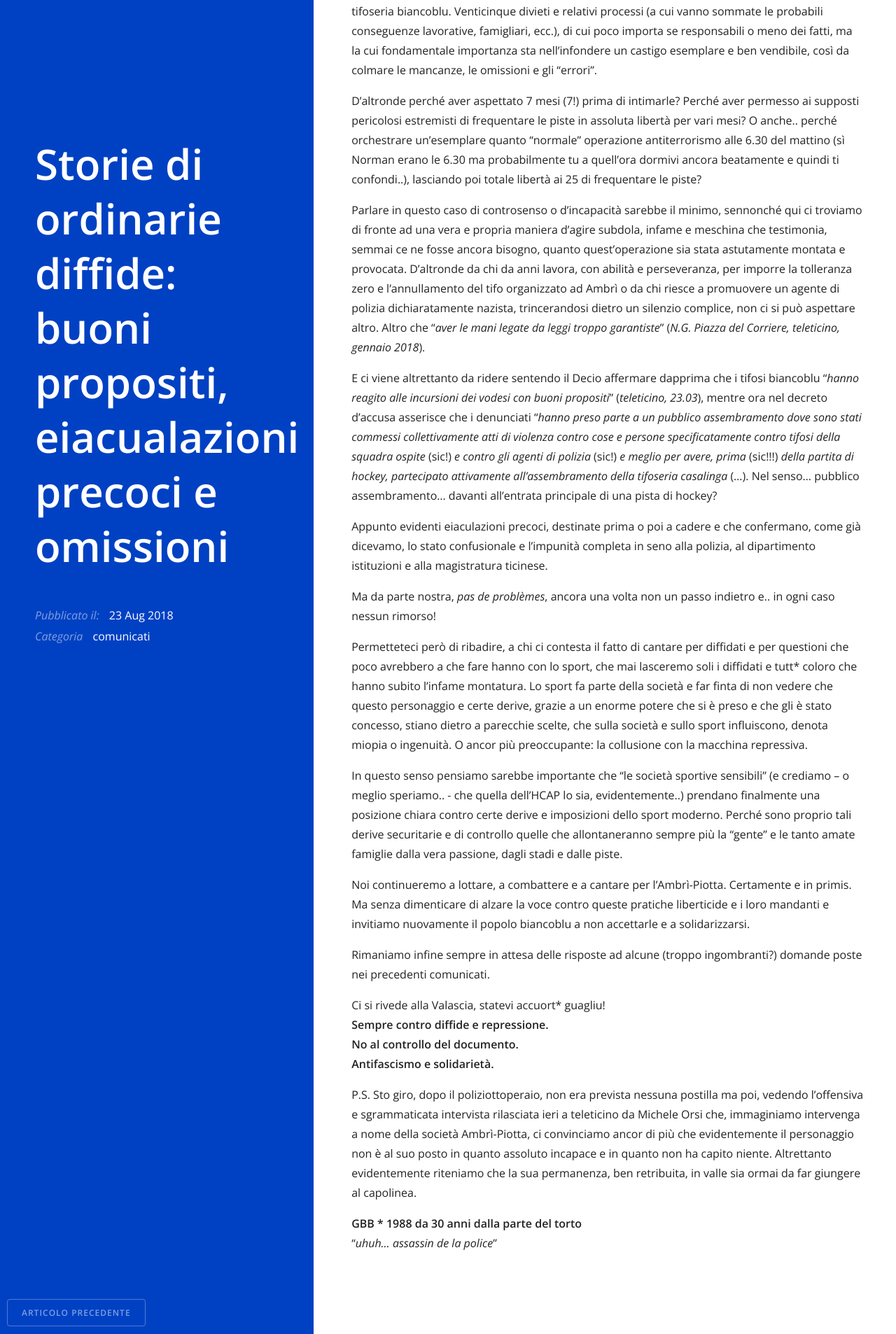
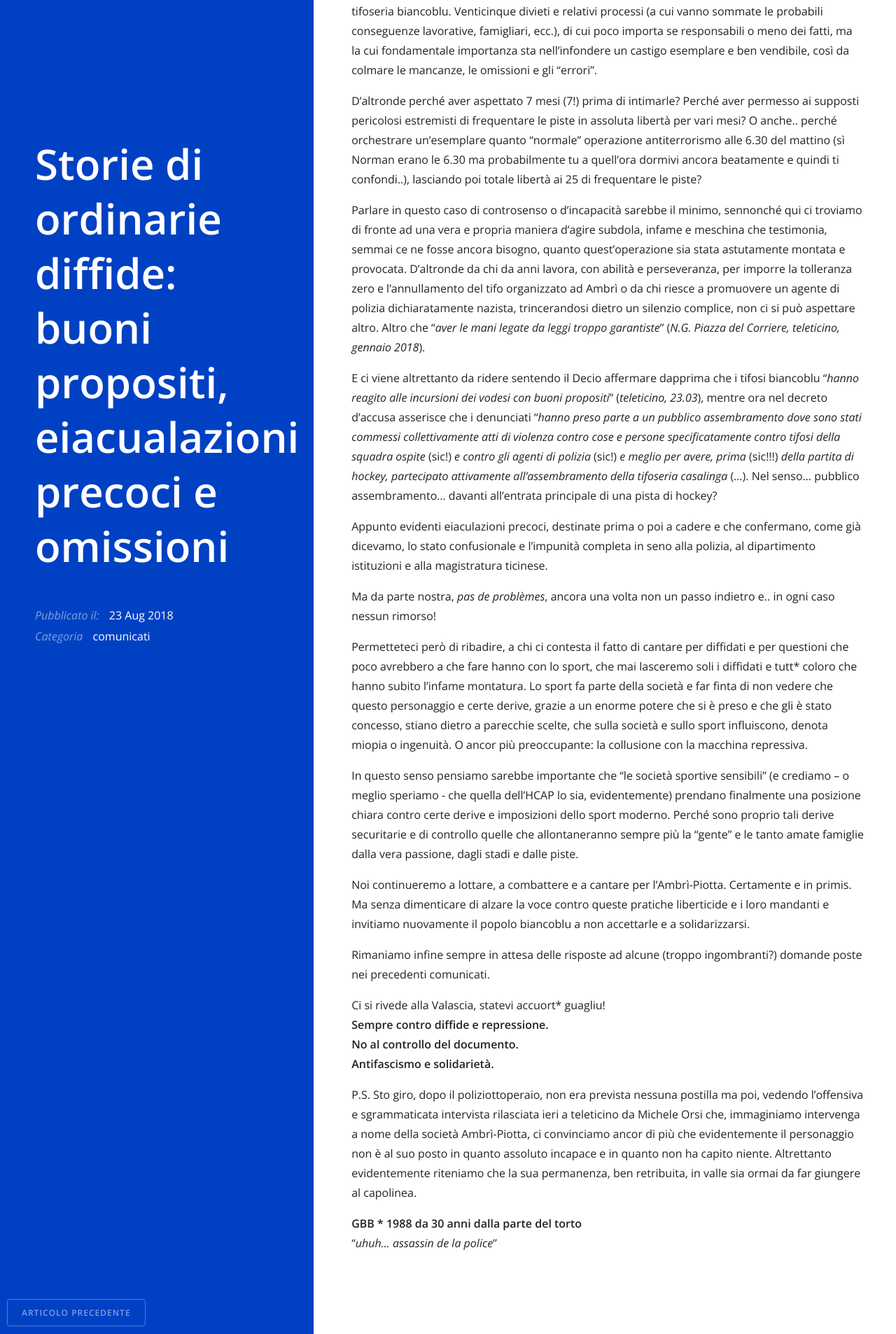
Before and after one commit to cyberl3o/cyberl3o.github.io, a Jekyll site: the page built from _posts/2018-08-23-storie-di-ordinarie-diffide.md, in a window 1280 px wide. Shown: the part 778-2684 px from the top of the page at 70% size. Built offline with Jekyll 4.4.1, drawn with Linux system fonts in a browser that asks for light colours; nearby versions of some CDN libraries.

```diff
--- a/_posts/2018-08-23-storie-di-ordinarie-diffide.md
+++ b/_posts/2018-08-23-storie-di-ordinarie-diffide.md
@@ -34,7 +34,7 @@ Ma da parte nostra, *pas de problèmes*, ancora una volta non un passo indietro
 Permetteteci però di ribadire, a chi ci contesta il fatto di cantare per diffidati e per questioni che poco avrebbero a che fare hanno con lo sport, che mai lasceremo soli i diffidati e tutt* coloro che hanno subito l'infame montatura.
 Lo sport fa parte della società e far finta di non vedere che questo personaggio e certe derive, grazie a un enorme potere che si è preso e che gli è stato concesso, stiano dietro a parecchie scelte, che sulla società e sullo sport influiscono, denota miopia o ingenuità. O ancor più preoccupante: la collusione con la macchina repressiva.
 
-In questo senso pensiamo sarebbe importante che “le società sportive sensibili” (e crediamo – o meglio speriamo.. - che quella dell’HCAP lo sia, evidentemente..) prendano finalmente una posizione chiara contro certe derive e imposizioni dello sport moderno. Perché sono proprio tali derive securitarie e di controllo quelle che allontaneranno sempre più la “gente” e le tanto amate famiglie dalla vera passione, dagli stadi e dalle piste.
+In questo senso pensiamo sarebbe importante che “le società sportive sensibili” (e crediamo – o meglio speriamo - che quella dell’HCAP lo sia, evidentemente) prendano finalmente una posizione chiara contro certe derive e imposizioni dello sport moderno. Perché sono proprio tali derive securitarie e di controllo quelle che allontaneranno sempre più la “gente” e le tanto amate famiglie dalla vera passione, dagli stadi e dalle piste.
 
 Noi continueremo a lottare, a combattere e a cantare per l'Ambrì-Piotta. Certamente e in primis.
 Ma senza dimenticare di alzare la voce contro queste pratiche liberticide e i loro mandanti e invitiamo nuovamente il popolo biancoblu a non accettarle e a solidarizzarsi.
```
